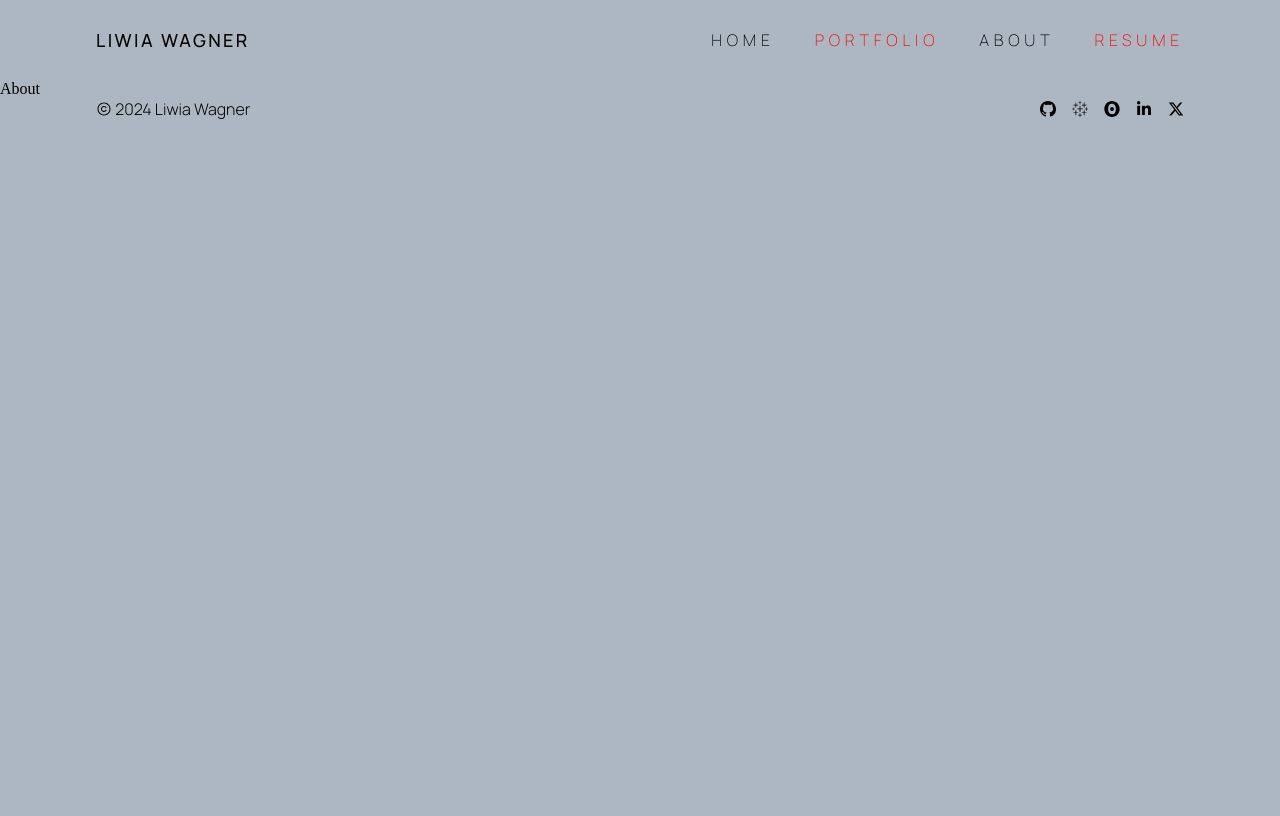
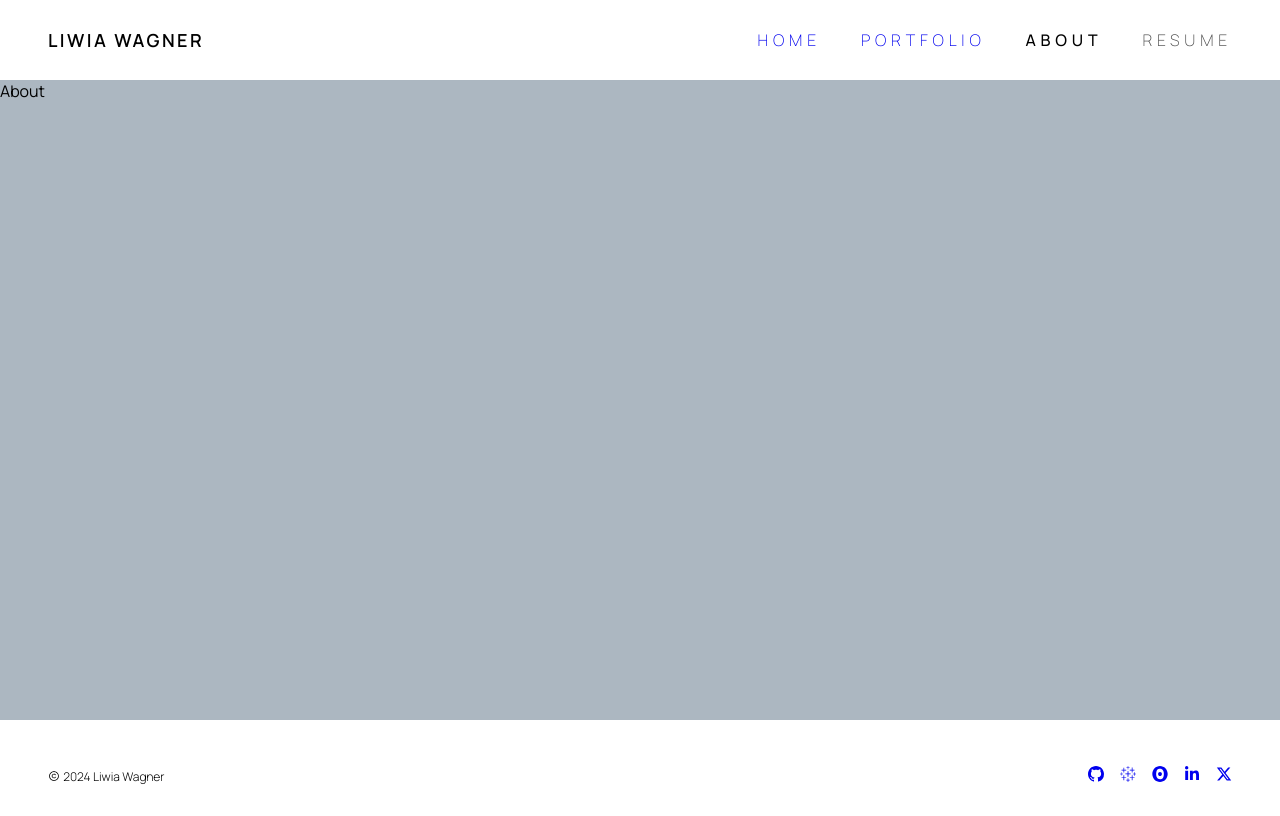
Before and after one commit to LiwiaWagner/Portfolio-Liwia-Wagner, a React (Create React App) app: page /about in a window 1280 px wide. Built offline with nearby package versions, Linux system fonts and the light colour scheme.

Commit message:
changes_23.09

```diff
--- a/src/App.jsx
+++ b/src/App.jsx
@@ -1,12 +1,9 @@
 import React from 'react'
 import { BrowserRouter, Routes, Route} from 'react-router-dom'
-import Header from './UI/header/Header.jsx'
 import Navbar from './UI/navbar/Navbar.jsx'
+import Footer from './UI/footer/Footer.jsx'
 import Home from './pages/home/Home.jsx'
-import Portfolio from './pages/portfolio/Portfolio.jsx'
 import About from './pages/about/About.jsx'
-import Resume from './pages/resume/Resume.jsx'
-import Footer from './UI/footer/Footer.jsx'
 
 const App = () => {
     return (
--- a/src/UI/footer/Footer.jsx
+++ b/src/UI/footer/Footer.jsx
@@ -1,29 +1,39 @@
-import React from 'react'
-import './footer.css'
-import { FaXTwitter } from "react-icons/fa6"
-import { SiObservable } from "react-icons/si"
-import { BsGithub } from "react-icons/bs"
-import { SiTableau } from "react-icons/si"
-import { FaLinkedinIn } from "react-icons/fa"
+import React from "react";
+import "./footer.css";
+import { FaXTwitter } from "react-icons/fa6";
+import { SiObservable } from "react-icons/si";
+import { BsGithub } from "react-icons/bs";
+import { SiTableau } from "react-icons/si";
+import { FaLinkedinIn } from "react-icons/fa";
 import { LiaCopyrightSolid } from "react-icons/lia";
-
-
 
 const Footer = () => {
   return (
-        <div className='footer__container'>
-            <div className='footer__name'>
-                <LiaCopyrightSolid /> <strong className='footer__name__text'>2024 Liwia Wagner</strong>
+    <div className="footer-container">
+      <div className="footer-name">
+        <LiaCopyrightSolid />{" "}
+        <strong className="footer-name-text">2024 Liwia Wagner</strong>
       </div>
-            <div className='footer__icons'>
+      <div className="footer-icons">
+        <a href="https://github.com/LiwiaWagner">
           <BsGithub />
+        </a>
+        <a href="https://public.tableau.com/app/profile/liwia2886">
           <SiTableau />
+        </a>
+        <a href="https://observablehq.com/@liwiawagner?tab=profile">
           <SiObservable />
+        </a>
+        <a href="https://www.linkedin.com/in/liwia-wagner-01615020/">
+          {" "}
           <FaLinkedinIn />
+        </a>
+        <a href="https://x.com/liwia_wagner">
           <FaXTwitter />
+        </a>
       </div>
     </div>
-    )
-}
+  );
+};
 
-export default Footer
+export default Footer;
--- a/src/UI/footer/footer.css
+++ b/src/UI/footer/footer.css
@@ -1,28 +1,59 @@
-.footer__container {
+.footer-container {
   display: flex;
   align-items: center;
   justify-content: space-between;
-    width: 85%;
+  padding-left: 3rem;
+  padding-right: 3rem;
+  width: 100%;
+  height: 5rem;
+  margin-top: 1rem;
   max-width: 1920px;
   margin-inline: auto;
-    background-color: transparent
+  background-color: transparent;
 }
 
-.footer__icons {
+.footer-icons {
   display: flex;
   align-items: center;
   flex-direction: row;
   gap: 1rem;
 }
 
-.footer__name {
-    display: flex;
-    align-items: center
+.footer-icons a:visited {
+  color: var(--black);
 }
 
-.footer__name__text {
-    font-family: 'Manrope', sans-serif;
-    font-size: 1rem;
+.footer-name {
+  display: flex;
+  align-items: center;
+  font-size: 0.75rem;
+}
+
+.footer-name-text {
   font-weight: 300;
   padding-left: 0.2rem;
 }
+
+@media screen and (max-width: 900px) {
+  .footer-container {
+    margin-top: 1rem;
+  }
+}
+
+@media screen and (max-width: 430px) {
+  .footer-container {
+    height: 4rem;
+    margin-top: 2.5rem;
+    padding-left: 1.25rem;
+    padding-right: 1.25rem;
+  }
+
+  .footer-name {
+    font-size: 0.625rem;
+  }
+
+  .footer-icons {
+    font-size: 1rem;
+    gap: 0.6rem;
+  }
+}
--- a/src/UI/navbar/Navbar.jsx
+++ b/src/UI/navbar/Navbar.jsx
@@ -1,65 +1,62 @@
-import React, { useState } from 'react'
-import { Link, NavLink } from 'react-router-dom'
-import { MdMenu } from 'react-icons/md'
-import { MdClose } from "react-icons/md"
-import './navbar.css'
-// import { links } from '../data'
-
+import React, { useState } from "react";
+import { Link, NavLink, useLocation } from "react-router-dom";
+import { MdMenu } from "react-icons/md";
+import { MdClose } from "react-icons/md";
+import "./navbar.css";
 
 const Navbar = () => {
   const [isNavShowing, setIsNavShowing] = useState(false);
 
+  const location = useLocation();
+
   return (
     <nav>
-            <div className='nav__container'>
-                <Link to='/' className='nav__left__container'>
+      <div
+        className={`nav-container ${isNavShowing ? "show-nav" : "hide-nav"}`}
+      >
+        <Link to="/" className="nav-left-container">
           <div>LIWIA WAGNER</div>
         </Link>
-                <ul className={`nav__right__container ${isNavShowing ? 'show__nav' : 'hide__nav'}`}>
-                    <li className='nav__link'>
-                        <NavLink to='/'>HOME</NavLink>
+        <ul className="nav-right-container">
+          <li className="nav-link">
+            <NavLink
+              to="/"
+              className={({ isActive }) =>
+                isActive && !location.hash ? "active" : ""
+              }
+            >
+              HOME
+            </NavLink>
           </li>
-                    <li className='nav__link'>
+          <li className="nav-link">
+            <NavLink
+              to="/#view"
+              className={({ isActive }) =>
+                isActive && location.hash ? "active" : ""
+              }
+            >
               PORTFOLIO
+            </NavLink>
           </li>
-                    <li className='nav__link'>
-                        <NavLink to='/about'>ABOUT</NavLink>
+          <li className="nav-link">
+            <NavLink
+              to="/about"
+              className={({ isActive }) => (isActive ? "active" : "")}
+            >
+              ABOUT
+            </NavLink>
           </li>
-                    <li className='nav__link'>
-                        RESUME
-                    </li>
-                    {/* <li className={`${({isActive}) => isActive ? '.nav__link.active' : ''} ${'nav__link'}`}>
-                        <NavLink to='/'>HOME</NavLink>
-                    </li>
-                    <li className={`${({isActive}) => isActive ? '.nav__link.active' : ''} ${'nav__link'}`}>
-                        PORTFOLIO
-                    </li>
-                    <li className={`${({isActive}) => isActive ? '.nav__link.active' : ''} ${'nav__link'}`}>
-                        <NavLink to='/about'>ABOUT</NavLink>
-                    </li>
-                    <li className={`${({isActive}) => isActive ? '.nav__link.active' : ''} ${'nav__link'}`}>
-                        RESUME
-                    </li> */}
+          <li className="nav-link">RESUME</li>
         </ul>
-                {/* <ul className='nav__right_container'>
-                    {
-                        links.map(({name, path}, index) => {
-                            return (
-                                <li key={index}>
-                                    <NavLink to={path}>{name}</NavLink>
-                                </li>
-                            )
-                        })
-                    }
-                </ul> */}
-                <button className='nav__toggle__btn' onClick={() => setIsNavShowing(!isNavShowing)}>
-                    {
-                        isNavShowing ? <MdMenu /> : <MdClose />
-                    }
+        <button
+          className="nav-toggle-btn"
+          onClick={() => setIsNavShowing(!isNavShowing)}
+        >
+          {isNavShowing ? <MdClose /> : <MdMenu />}
         </button>
       </div>
     </nav>
-    )
-}
+  );
+};
 
-export default Navbar
+export default Navbar;
--- a/src/UI/navbar/navbar.css
+++ b/src/UI/navbar/navbar.css
@@ -1,117 +1,182 @@
 nav {
-    display: flex;
-    justify-content: center;
-    align-items: center;
-    height: 100%;
-    padding: 1.75rem 0rem;
-    z-index: 99
+  display: grid;
+  place-items: center;
+  height: 5rem;
+  width: 100vw;
+  position: sticky;
+  top: 0;
+  left: 0;
+  z-index: 99;
 }
 
-.nav__container {
+.nav-container {
   display: flex;
-    justify-content: space-between;
+  justify-content: flex-end;
   align-items: center;
-    width: 85%;
+  padding-left: 3rem;
+  padding-right: 3rem;
+  height: 100%;
+  width: 100%;
+  position: relative;
   max-width: 1920px;
   margin-inline: auto;
   background-color: transparent;
 }
 
-.nav__left__container {
+.nav-left-container {
   width: 100%;
   text-decoration: none;
-    font-family: 'Manrope', sans-serif;
-    color: black;
+  color: var(--black);
   font-size: 1.125rem;
   line-height: 1.5rem;
-    font-weight: 500;
+  font-weight: 600;
   letter-spacing: 0.15rem;
-    overflow-x: hidden
+  overflow-x: hidden;
 }
 
-.nav__right__container {
+.nav-right-container {
   display: flex;
   align-items: center;
-    font-family: 'Manrope', sans-serif;
   font-size: 1rem;
-    color: red; /* #484848; */
+  color: var(--slate);
   font-style: normal;
   font-weight: 100;
   line-height: normal;
   letter-spacing: 0.3rem;
   gap: 2.5rem;
-    list-style: none
+  list-style: none;
 }
 
 a {
-    text-decoration: none
+  text-decoration: none;
 }
 
-.nav__link {
-    position: relative
+.nav-link {
+  position: relative;
 }
 
-.nav__link:hover {
+.nav-link:hover {
   font-weight: 500;
-    transition: 0.25s
+  transition: all 0.25s ease;
+  will-change: top;
+  color: var(--black);
 }
 
-.nav__link.active {
+.nav-link .active {
   font-weight: 500;
-    background-color: red;
+  color: var(--black);
 }
 
-.nav__toggle__btn {
-    display: none
+.nav-link a:visited {
+  color: var(--slate);
+}
+
+.nav-link a:focus {
+  color: var(--slate);
+}
+
+.nav-toggle-btn {
+  display: none;
+  height: 25px;
+  width: 25px;
 }
 
 @media screen and (max-width: 900px) {
-    .nav__toggle__btn {
-        display: block;
+  nav {
+    z-index: 99;
+  }
+
+  .nav-toggle-btn {
+    display: inline-block;
     background-color: transparent;
     font-size: 1.6rem;
   }
 
-    .nav__toggle__btn svg {
-        color: black
+  .nav-toggle-btn svg {
+    color: var(--black);
   }
 
-    .nav__link {
+  .nav-link {
     display: flex;
     flex-direction: column;
     justify-content: center;
     top: 0;
   }
 
-    .nav__right__container {
-        display: flex;
+  .nav-right-container {
+    position: absolute;
+    padding-top: 3rem;
+    padding-bottom: 3rem;
+    padding-right: 3rem;
+    top: 100%;
+    right: 0;
     flex-direction: column;
-        justify-content: center;
-        align-items: center;
-        background-color: red;
-        padding: 1rem 4rem;
+    align-items: flex-end;
+    background-color: transparent;
     width: 100vw;
-        gap: 0
+    box-shadow: 0px 4px 80px -4px rgba(0, 0, 0, 0.25);
   }
 
-    .nav__link.active {
-        display: none
+  .nav-link.active {
+    display: none;
   }
 
-    .nav__link {
-        height: 4rem;
-        width: 100%;
+  .nav-link {
+    height: 2rem;
   }
 
-    .nav__link:hover {
-        font-weight: 100
+  .show-nav .nav-right-container {
+    display: flex;
   }
 
-    .show__nav {
-        display: flex
+  .show-nav .nav-left-container {
+    display: none;
   }
 
-    .hide__nav {
-        display: none
+  .nav-left-container {
+    display: none;
+  }
+
+  .hide-nav .nav-right-container {
+    display: none;
+  }
+
+  .hide-nav .nav-left-container {
+    display: inline-block;
   }
 }
+
+@media screen and (max-width: 430px) {
+  nav {
+    height: 3.125rem;
+  }
+
+  .nav-container {
+    padding-left: 1.25rem;
+    padding-right: 1.25rem;
+  }
+
+  .nav-toggle-btn {
+    display: inline-block;
+    background-color: transparent;
+    font-size: 1.2rem;
+    height: 1.2rem;
+    width: 1.2rem;
+  }
+
+  .nav-toggle-btn svg {
+    color: var(--black);
+  }
+
+  .nav-left-container {
+    font-size: 1rem;
+  }
+
+  .nav-right-container {
+    box-shadow: none;
+    height: 100vh;
+    padding-top: 4rem;
+    padding-right: 1.25rem;
+    font-size: 1rem;
+  }
+}
--- a/src/index.css
+++ b/src/index.css
@@ -1,3 +1,108 @@
+:root {
+  /* Colors */
+  /* --- primary palette */
+  --black: #000000;
+  --white: #ffffff;
+  --boring: #666666;
+
+  /* --- secondary palette */
+  --accent: #0484e7;
+  --success: #21a663;
+  --warning: #f59b00;
+  --error: #d63333;
+
+  /* --- extended palette */
+  /* - neutrals */
+  --dark-gray: #333333;
+  --slate: #484848;
+  --grandma: #999999;
+  --concrete: #dddddd;
+  --egg-white: #f5f5f5;
+
+  /* - reds */
+  --blood-clot: #8a0f0f;
+  --red: #cc0000;
+  --sunset: #e16666;
+  --salmon: #eb9999;
+  --sunburn: #f5cdcc;
+  --rosie: #fce3e3;
+
+  /* - yellows */
+  --midday: #ca6602;
+  --citric-dream: #ffcd00;
+  --cosmic-banana: #ffdb48;
+  --bananarama: #ffe785;
+  --gross-wallpaper: #feec9a;
+  --yellowish: #fef9dc;
+
+  /* - greens */
+  --wald: #0c5f35;
+  --forest: #1e995b;
+  --grass: #21a663;
+  --go-time: #4fc489;
+  --dolla-bill: #7ec8a3;
+  --mint: #c9eedb;
+  --greenish: #ebf9f2;
+
+  /* - cyans */
+  --doona: #008da6;
+  --fish-tank: #00a3bf;
+  --party: #00b8d9;
+  --sea-breeze: #00c7e6;
+  --lagoon: #79e2f2;
+  --soap: #b3f5ff;
+  --cyanish: #e6fcff;
+
+  /* - blues */
+  --school-uniform: #023f6e;
+  --ocean: #0361aa;
+  --sky: #0484e7;
+  --san-francisco-bay: #229dfb;
+  --afternoon: #78c4fd;
+  --pastel-dream: #cde9fe;
+  --blueish: #ecf6fd;
+
+  /* - blue grays */
+  --dark-and-stormy: #2e3f4c;
+  --deep-sea: #2f5574;
+  --storm-coming: #506d85;
+  --black-coral: #738a9d;
+  --battleship: #96a7b6;
+  --ash: #b9c5ce;
+  --cadet: #dce2e8;
+
+  /* - violets */
+  --royal: #403294;
+  --prince: #5243aa;
+  --cadbury: #6554c0;
+  --romantic: #8777d9;
+  --aura: #998dd9;
+  --lavender: #c0b6f2;
+  --violetish: #eae6ff;
+
+  /* - purples */
+  --sangria: #550736;
+  --boysenberry: #710948;
+  --jam: #890c58;
+  --mauve: #a13d79;
+  --iris: #b86c9b;
+  --periwinkle: #d19fbd;
+  --heather: #e7cede;
+
+  /* - pinks */
+  --mahogany: #6e022a;
+  --rich-pink: #ce034e;
+  --party-pink: #f2075e;
+  --eighties-fun: #fd2b78;
+  --rose: #fd78a9;
+  --pale-pink: #efcddf;
+  --pinkish: #fdecf2;
+}
+
+body {
+  overflow-x: hidden;
+}
+
 *,
 *::before,
 *::after {
@@ -5,50 +110,30 @@
   padding: 0;
   border: 0;
   outline: 0;
-    box-sizing: border-box
-};
-
-body {
+  box-sizing: border-box;
   font-family: "Manrope", sans-serif;
-    color: black;
-    font-size: 1.2rem;
-    line-height: 1.5rem;
-    font-weight: 400;
-    overflow-x: hidden
-};
+}
 
 .container {
   display: flex;
   justify-content: center;
-}
-
-ul {
-    list-style: none;
-    text-decoration: none;
-};
-
-.container {
   width: 100vw;
   max-width: 1920px;
   margin-inline: auto;
 }
 
 h1 {
-    font-size: 2.5rem
+  font-size: 2.5rem;
 }
 
 h2 {
-    font-size: 2rem
+  font-size: 2rem;
 }
 
 h3 {
-    font-size: 1.75rem
+  font-size: 1.75rem;
 }
 
 h4 {
-    font-size: 1.5rem
+  font-size: 1.5rem;
 }
-
-a {
-    color: black;
-}
--- a/src/pages/about/About.jsx
+++ b/src/pages/about/About.jsx
@@ -1,10 +1,8 @@
-import React from 'react'
-import './about.css'
+import React from "react";
+import "./about.css";
 
 const About = () => {
-    return (
-        <div>About</div>
-    )
-}
+  return <div className="about-main-container">About</div>;
+};
 
-export default About
+export default About;
--- a/src/pages/about/about.css
+++ b/src/pages/about/about.css
@@ -1,3 +1,4 @@
-body {
-    background-color: #ACB7C1
+.about-main-container {
+  background-color: #acb7c1;
+  height: 80vh;
 }
--- a/src/pages/home/Home.jsx
+++ b/src/pages/home/Home.jsx
@@ -1,9 +1,23 @@
-import React from 'react'
+import React, { useEffect } from 'react'
 import './home.css'
+import { useLocation } from 'react-router-dom'
 
 const Home = () => {
+    const location = useLocation()
+
+    useEffect(() => {
+        if (location.hash) {
+            document.querySelector(location.hash)?.scrollIntoView({behavior: 'smooth', block: 'start'})
+        }
+    }, [location])
+
     return (
-        <div>Home</div>
+        <>
+            <div>Home</div>
+            <div id='view' style={{ marginTop: 1000 }}>
+            VIEW
+            </div>
+        </>
     )
 }
 
```
Also changed, not shown: src/UI/header/Header.jsx (deleted, +0 -10 lines), src/UI/header/header.css (deleted), 1 other file (tests, documents, lock files or other folders). Lines whose indentation alone changed are shown as unchanged.
